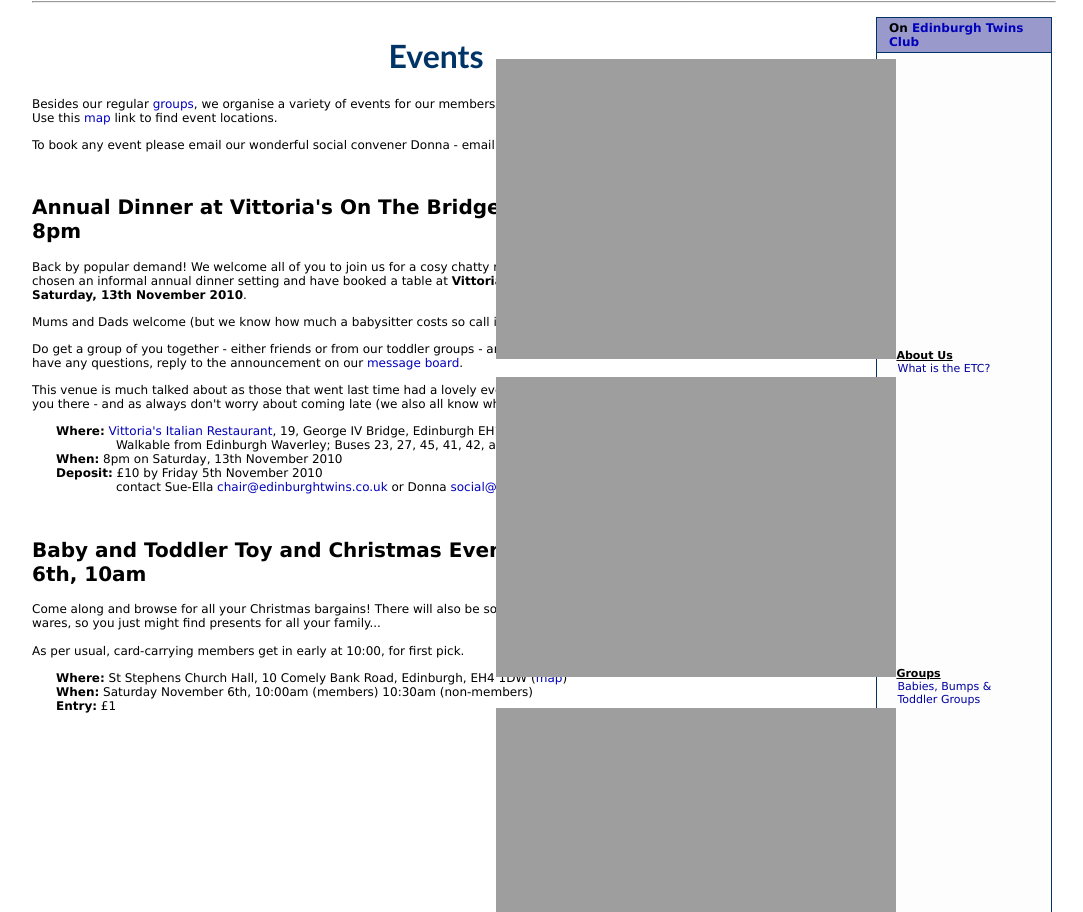
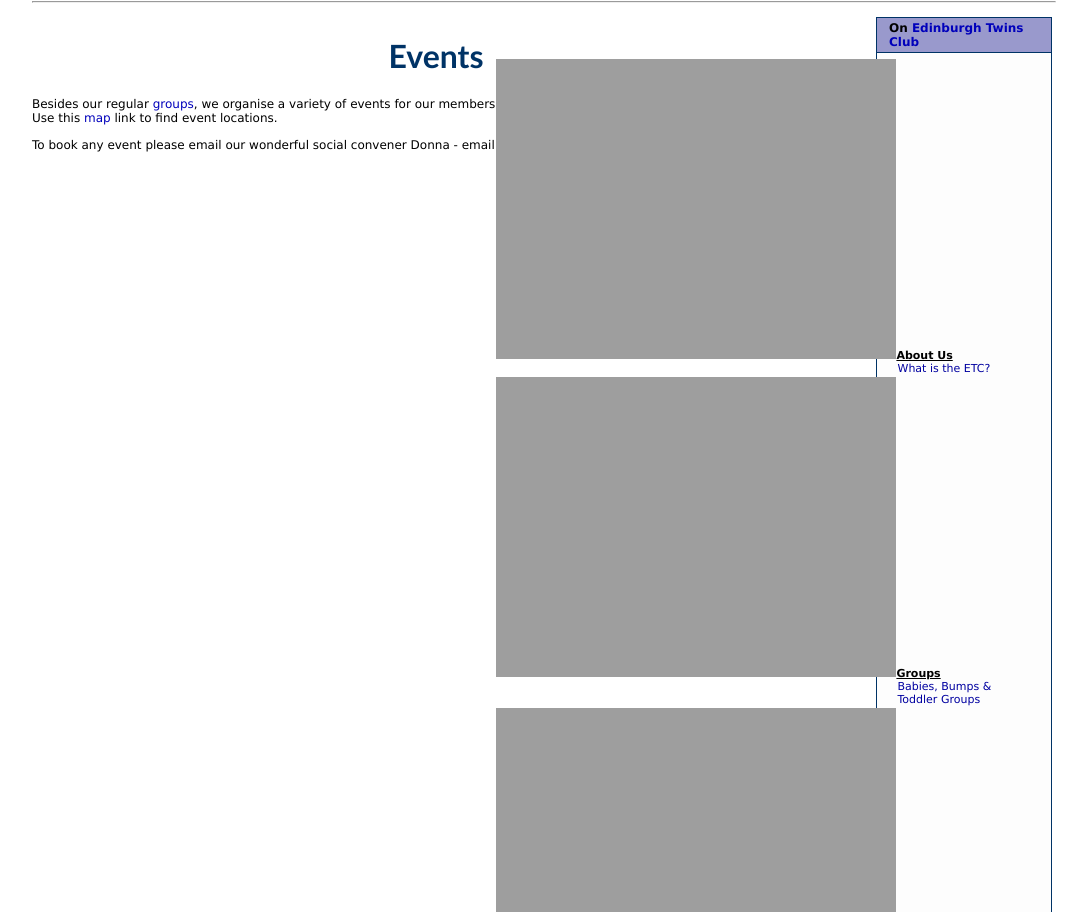
Before and after one commit to eltmc/etc-website-2010, a PHP site: page /events/ in a window 1280 px wide. Shown: the part 139-1051 px from the top of the page, without its empty margins (96-1179 px from the left). Run offline with PHP 8.4, Linux system fonts and the light colour scheme.

Commit message:
Removed Xmas dinner and Toy sale announcements

```diff
--- a/events/index.php
+++ b/events/index.php
@@ -20,71 +20,6 @@ event locations.</p>
 href="mailto:social@edinburghtwins.co.uk">social@edinburghtwins.co.uk</a></p>
 
 
-<h2>Annual Dinner at Vittoria's On The Bridge: Saturday 13th November, 8pm</h2>
-
-
-
-<p>Back by popular demand! We welcome all of you to join us for a cosy
-chatty meal to mark our <b>Annual Dinner 2010</b>.  We have chosen an
-informal annual dinner setting and have booked a table at
-<b>Vittoria's Italian Restaurant</b> on George IV Bridge at <b>8pm on
-Saturday, 13th November 2010</b>.</p>
-
-<p>Mums and Dads welcome (but we know how much a babysitter costs so call
-in those favours!)</p>
-
-<p>Do get a group of you together - either friends or from our toddler
-groups - and come and join us for a well deserved night out!  If you
-have any questions, reply to the announcement on our <a
-href="http://www.edinburghtwins.co.uk/messageboard/viewtopic.php?f=3&t=335">message
-board</a>.</p>
-
-<p>This venue is much talked about as those that went last time had a
-lovely evening - let's have another one! Looking forward to seeing you
-there - and as always don't worry about coming late (we also all know
-what bedtime can be like) - just come!</p>
-
-
-<p style="margin-left: 2em">
-
-  <b>Where:</b>
-  <span><a href="http://www.vittoriarestaurant.com/onthebridge/">Vittoria's Italian Restaurant</a>,
-        19, George IV Bridge, Edinburgh EH1 1EE
-        (<a href="http://maps.google.co.uk/maps/place?cid=13030650945809251764">map &amp; phone number</a>).</span><br>
-  <span style="padding-left: 5em;">Walkable from Edinburgh Waverley;
-        Buses 23, 27, 45, 41, 42, and 67.</span><br>
-  <b>When:</b>
-  <span>8pm on Saturday, 13th November 2010</span><br>
-  <b>Deposit:</b>
-  <span>&pound;10 by Friday 5th November 2010</span><br>
-  <span style="padding-left: 5em;">contact Sue-Ella
-  <a href="mailto:chair@edinburghtwins.co.uk">chair@edinburghtwins.co.uk</a>
-  or Donna
-  <a href="social@edinburghtwins.co.uk">social@edinburghtwins.co.uk</a>.</span><br>
-
-</p>
-
-
-
-<h2>Baby and Toddler Toy and Christmas Event Sale: Saturday November 6th, 10am</h2>
-
-<p>Come along and browse for all your Christmas bargains! There will
-also be some stalls from local and national businesses selling their
-wares, so you just might find presents for all your family...</p>
-
-<p>As per usual, card-carrying members get in early at 10:00, for first pick.</p>
-
-<p style="margin-left: 2em">
-
-  <b>Where:</b>
-  <span>St Stephens Church Hall, 10 Comely Bank Road, Edinburgh, EH4 1DW (<a href="http://maps.google.co.uk/maps/place?cid=17625056014825273946">map</a>)</span><br>
-  <b>When:</b>
-  <span>Saturday November 6th, 10:00am (members) 10:30am (non-members)</span><br>
-  <b>Entry:</b>
-  <span>&pound;1</span><br>
-
-</p>
-
     </div>
     <div class="clear">
       <br />
```
Also changed, not shown: index.php (+0 -10 lines).
